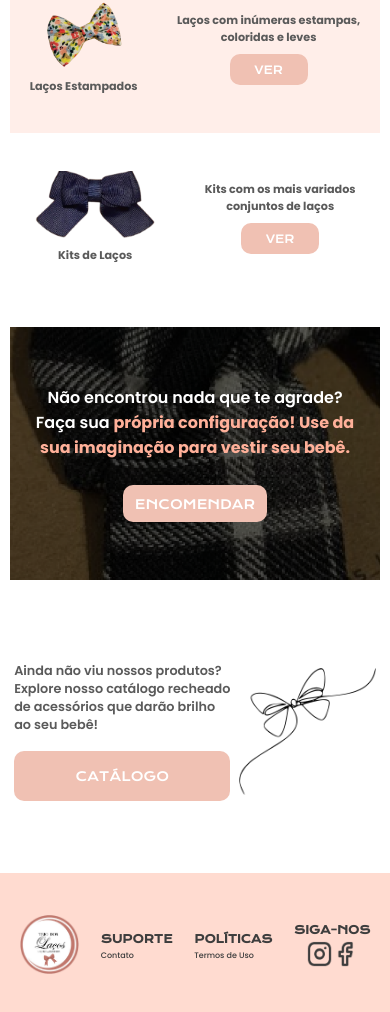
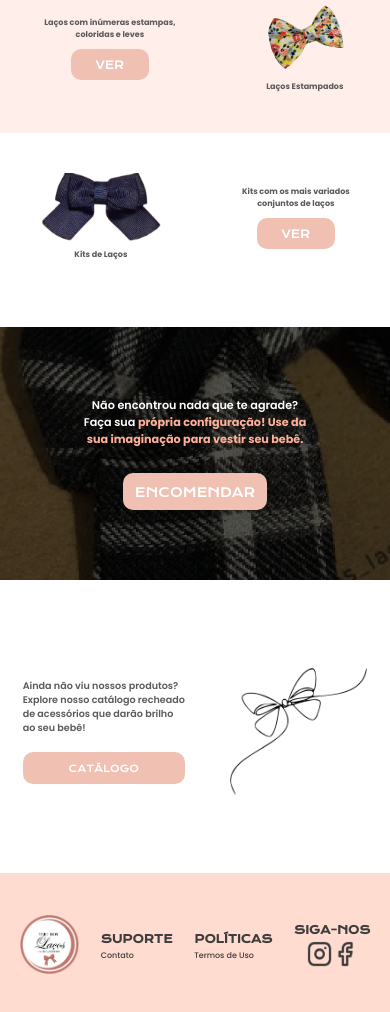
Before and after one commit to workSilas/TrioDosLacos, a React (Create React App) app: page / in a window 390 px wide. Shown: the part 812-1824 px from the top of the page. Built offline with nearby package versions, Linux system fonts and the light colour scheme; a web font is replaced by a local one.

Commit message:
Correção de responsividade.

```diff
--- a/src/components/Animaçao/index.scss
+++ b/src/components/Animaçao/index.scss
@@ -11,7 +11,7 @@
     margin: 10px 0;
 
     @media (max-width: 540px) {
-        padding: 10px;
+        padding: 10px 0px;
         margin: 5px 0;
     }
 }
--- a/src/components/Carrossel/index.scss
+++ b/src/components/Carrossel/index.scss
@@ -99,9 +99,9 @@
     }
 }
 
-@media (max-width: 320px) {
+@media (max-width: 390px) {
     .comp-carrossel {
-        height: 250px;
+        height: 200px;
 
         .nav-button {
             width: 30px;
--- a/src/pages/user/Home/index.scss
+++ b/src/pages/user/Home/index.scss
@@ -68,12 +68,8 @@
 
         #secaoCorAlterada {
             background-color: #FFEEE9;
+            flex-direction: row-reverse;
 
-        }
-
-        #trocaDePopriedades {
-            background-color: #FFEEE9;
-            flex-direction: row-reverse;
         }
     }
 
@@ -347,3 +343,49 @@
         }
     }
 }
+
+@media (max-width: 390px) {
+    .Home {
+
+        .sessaoDescubra {
+
+
+            .colecoesDisplay {
+
+                .alinharPropiedades {
+
+                    p {
+                        font-size: 0.5rem;
+                    }
+                }
+            }
+        }
+
+        .sessaoEncomendas {
+
+            p {
+                font-size: 0.7rem;
+            }
+        }
+
+        .sessoDeVoltaAoCatalogo {
+            height: 30vh;
+
+            img {
+                height: 15vh;
+            }
+
+            .alinharComponentes {
+
+                p {
+                    font-size: 0.6rem;
+                }
+
+                a {
+                    padding: 1.2vh ;
+                    font-size: 0.6rem;
+                }
+            }
+        }
+    }
+}
--- a/src/pages/user/PaginaProduto/index.scss
+++ b/src/pages/user/PaginaProduto/index.scss
@@ -3,6 +3,7 @@
         display: flex;
         flex-direction: column;
         align-items: flex-start;
+        justify-content: center;
         text-align: start;
         gap: 4vh;
         padding: 5vh 5vw;
@@ -145,6 +146,10 @@
                 }
             }
 
+            h1 {
+                font-size: 1rem;
+            }
+
             p {
                 font-size: 0.7rem;
             }
```
